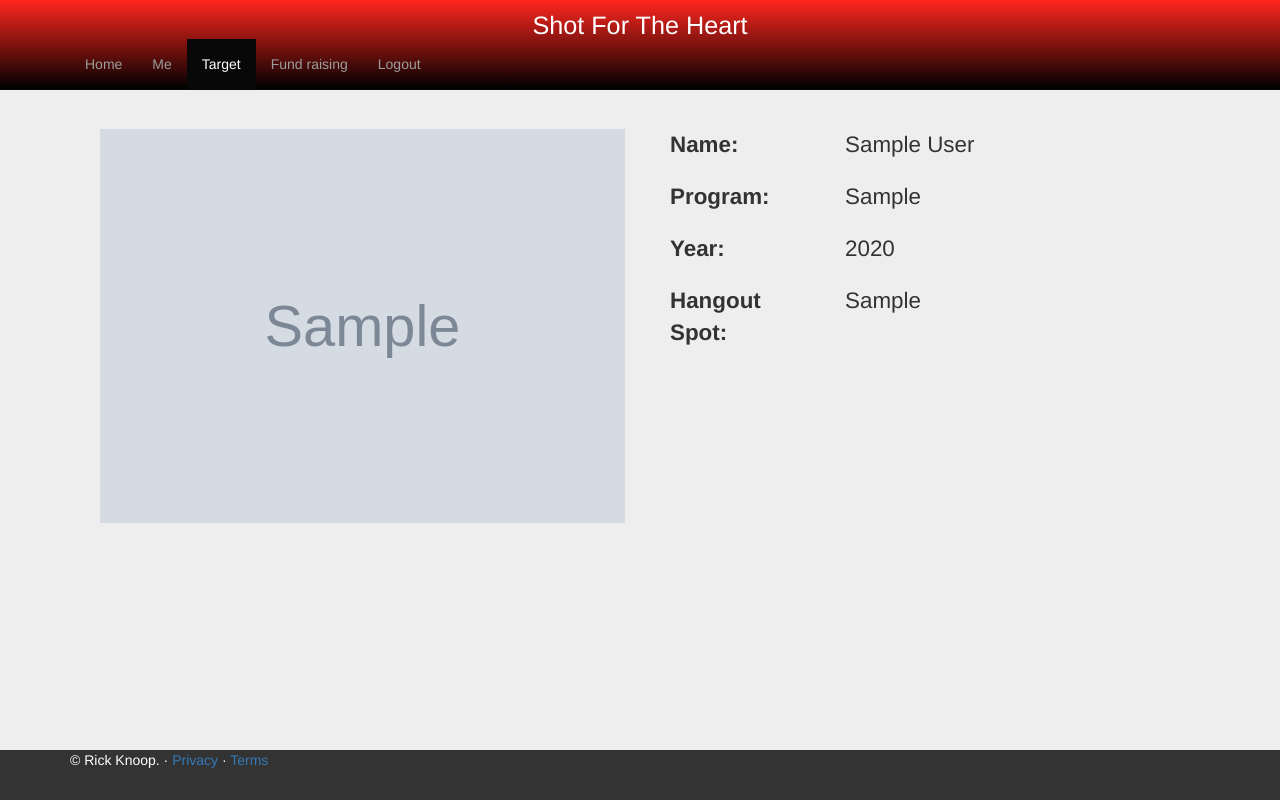
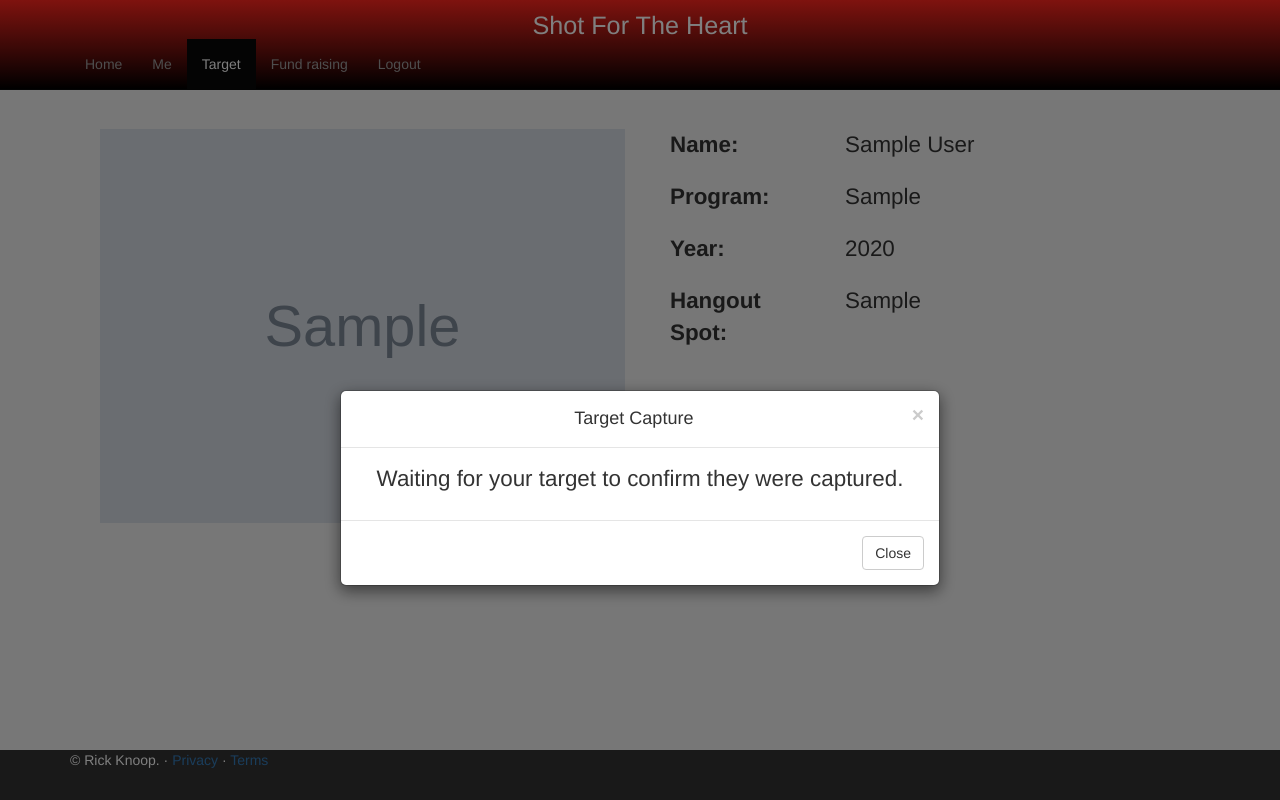
Before and after one commit to knoopr/ShotForTheHeart, a Django app: page /target/ in a window 1280 px wide. Run offline with Django 3.2, Linux system fonts and the light colour scheme; a user stored in the database is signed in; tables that the repository leaves empty hold one stand-in row (values such as "Sample post"); grey boxes marked "Sample" are stand-in pictures; parts of the project's set-up code (start-up, migrations or seed data) failed here and were passed over; some libraries are stand-ins or nearby versions.

Commit message:
got activation working and target capture for the user stating they captured; ran into the same ajax issues with csrf tokens I did on the login screen; tried to get it working again, but like before I couldn't so handled it in views

```diff
--- a/ShotForTheHeart/views.py
+++ b/ShotForTheHeart/views.py
@@ -14,10 +14,9 @@
 # along with this program.  If not, see <http://www.gnu.org/licenses/>
 
 from django.contrib.auth import logout as Logout #wanted to keep naming convention for view functions
-#from django.contrib.auth import get_user_model
 from django.contrib.auth.models import User
 from django.contrib.auth.decorators import login_required
-from django.http import HttpResponse, HttpResponseRedirect, HttpResponseBadRequest
+from django.http import HttpResponse, HttpResponseRedirect, Http404
 from django.template import RequestContext
 from django.template.loader import get_template
 from django.template.context_processors import csrf
@@ -57,13 +56,9 @@ def profile(request):
 
 
 def login(request):
-	# if request.method == 'GET':
-	# 	template = get_template('login.html')
-	# 	html = template.render({'city': 'Guelph', 'active_tab': 'login'})
-	# 	return HttpResponse(html);
-	# elif request.method == 'POST':
-	# 	return HttpResponse("Posted succesfully")
 	if request.method == 'GET':
+		if request.user.is_authenticated():
+			return HttpResponseRedirect('/profile/')
 		template = get_template('login.html')
 		if request.GET.get('last') == '/register/':
 			html = template.render(RequestContext(request, {'city': 'Guelph', 'active_tab': 'Login', 'success_message':'You were registered succesfully, please follow the link in your email.'}))
@@ -72,8 +67,6 @@ def login(request):
 		return HttpResponse(html);
 	elif request.method == 'POST':
 		result = models.authorize(request)
-		#template = get_template('profile.html')
-		#return HttpResponse(template.render({'city':'Guelph', 'active_tab': 'profile'}))
 		if 'ERROR' in result:
 			dict = {'city': 'Guelph', 'active_tab': 'Login', 'error_message':'Please enter a valid email and password!'}
 			email = request.POST.get('Email')
@@ -101,6 +94,8 @@ def picture(request):
 
 def register(request):
 	if request.method == 'GET':
+		if request.user.is_authenticated():
+			return HttpResponseRedirect('/profile/')
 		template = get_template('register.html')
 		html = template.render(RequestContext(request, {'city': 'Guelph', 'active_tab': 'Login', 'display':'none'}))
 		return HttpResponse(html);
@@ -116,16 +111,21 @@ def register(request):
 			html = template.render(dict)
 			return HttpResponse(html)
 		else:
-			#new_user = models.CustomUser.objects.get(id=request.user.target_id)
 			return HttpResponseRedirect('/login/?last=/register/')
 
 @login_required
 def target(request):
-	target_User = models.CustomUser.objects.get(id=request.user.target_id);
-	template = get_template('target.html')
-	target = {'picture' : target_User.profile_photo, 'name':target_User.full_name, 'program' : target_User.study_program, 'year': target_User.study_year, 'location' : target_User.hangout_spot}
-	html = template.render(RequestContext(request,{'city': 'Guelph', 'active_tab': 'Target', 'target' : target}))
-	return HttpResponse(html);
+	if request.method == 'GET':
+		target_User = models.CustomUser.objects.get(id=request.user.target_id);
+		template = get_template('target.html')
+		target = {'picture' : target_User.profile_photo, 'name':target_User.full_name, 'program' : target_User.study_program, 'year': target_User.study_year, 'location' : target_User.hangout_spot, 'caught' : target_User.user_eliminated}
+		html = template.render(RequestContext(request,{'city': 'Guelph', 'active_tab': 'Target', 'target' : target}))
+		return HttpResponse(html);
+	if request.method == 'POST':
+		target_User = models.CustomUser.objects.get(id=request.user.target_id);
+		target_User.user_eliminated = 1;
+		target_User.save()
+		return HttpResponseRedirect("/target");
 
 
 def upload(request):
@@ -146,7 +146,13 @@ def base(request):
 def activate(request):
 	strMatch = match('\/register\/(.*)$', request.path);
 	if strMatch and '/' not in strMatch.group(1):
-		#return HttpResponse(models.Send_registration_email('knoop.rick@gmail.com'))
-		return HttpResponse('It works! Your url is: ' + strMatch.group(1));
-        else:
-		return HttpResponseBadRequest('You appear to have been directed to this page in error');
+		try:
+			New_user = models.CustomUser.objects.get(activation_url=strMatch.group(1));
+			New_user.activation_url = "";
+			New_user.is_active = True;
+			New_user.save()
+			return HttpResponse('It works! Your email is: ' + New_user.user_email);
+		except Exception as e:
+			raise Http404('You appear to have been directed to this page in error, or a link has expired');
+	else:
+		raise Http404('You appear to have been directed to this page in error')
--- a/templates/target.html
+++ b/templates/target.html
@@ -48,7 +48,83 @@ along with this program.  If not, see <http://www.gnu.org/licenses/> -->
 				<div class="col-md-4 info-label"> Hangout Spot: </div>
 				<div class="col-md-8"> {{target.location}} </div>
 			</div>
+			<br>
+			{% if not target.caught %}
+			<div class="row-fluid clearfix">
+				<div class="col-md-3"></div>
+				<div class="col-md-6">
+					<form  action ="{{request.get_full_path}}" method="post">
+						{% csrf_token %}
+						<button class="btn btn-lg btn-primary btn-block" id="caught">I've caught my target</button>
+					</form>
+				</div>
+			</div>
+			{% endif %}
 		</div>
 	</div>
 </div>
+{% if target.caught %}
+<div id="Modal" class="modal fade" role="dialog" style="top:45%">
+  <div class="modal-dialog">
+    <div class="modal-content">
+      <div class="modal-header">
+        <button type="button" class="close" data-dismiss="modal">&times;</button>
+        <h4 class="modal-title">Target Capture</h4>
+      </div>
+      <div class="modal-body">
+        <p>Waiting for your target to confirm they were captured.</p>
+      </div>
+      <div class="modal-footer">
+        <button type="button" class="btn btn-default" data-dismiss="modal">Close</button>
+      </div>
+    </div>
+
+  </div>
+</div>
+{% endif %}
 {% endblock %}
+
+
+{% block javascript %}
+<script>
+// 	function getCookie(name)
+// 	{
+// 	    var cookieValue = null;
+// 	    if (document.cookie && document.cookie != '') {
+// 	        var cookies = document.cookie.split(';');
+// 	        for (var i = 0; i < cookies.length; i++) {
+// 	            var cookie = jQuery.trim(cookies[i]);
+// 	            // Does this cookie string begin with the name we want?
+
+// 	            if (cookie.substring(0, name.length + 1) == (name + '=')) {
+// 	                cookieValue = decodeURIComponent(cookie.substring(name.length + 1));
+// 	                break;
+// 	            }
+// 	        }
+// 	    }
+// 	    return cookieValue;
+// 	}
+
+// 	$.ajaxSetup({
+// 	     beforeSend: function(xhr, settings) {
+// 	         if (!(/^http:.*/.test(settings.url) || /^https:.*/.test(settings.url))) {
+// 	             // Only send the token to relative URLs i.e. locally.
+// 	             xhr.setRequestHeader("X-CSRFToken", getCookie('csrftoken'));
+// 	         }
+// 	     }
+// 	});
+
+
+{% if target.caught %}
+    $(window).load(function(){
+        $('#Modal').modal('show');
+    });
+{% endif %}
+
+	$("#caught").click(function() {
+		$.post("", function(){
+			alert("Success");
+		});
+	});
+</script>
+{% endblock %}
```
Also changed, not shown: ShotForTheHeart/models.py (+0 -23 lines).
